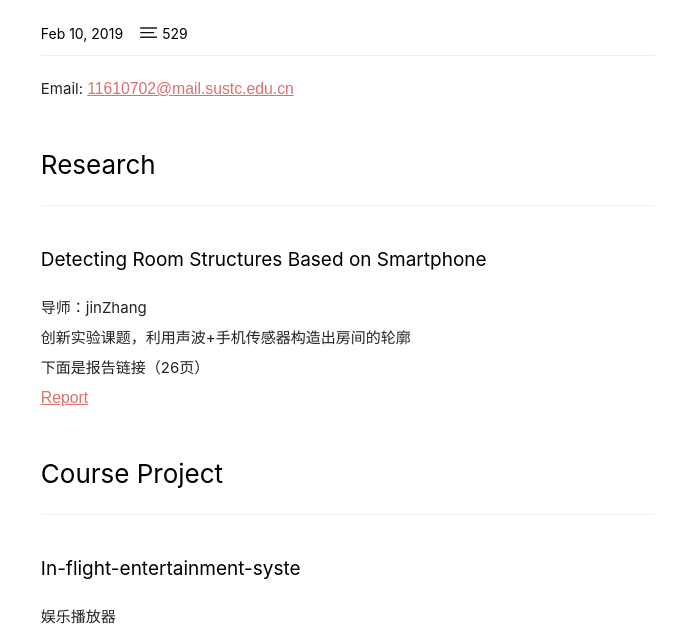
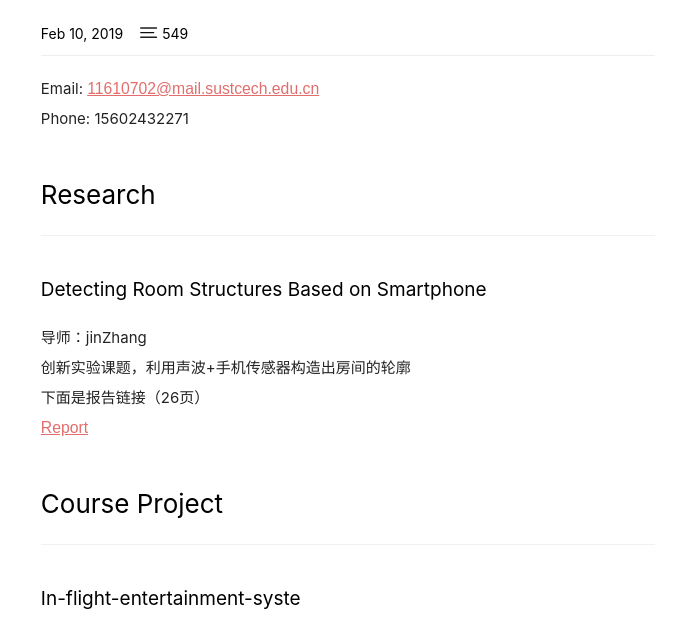
Before and after one commit to PennaLai/PennaLai.github.io, a plain HTML site: page 2019/02/10/hello-world/index.html in a window 1280 px wide. Shown: the part 161-798 px from the top of the page, without its empty margins (292-990 px from the left). Drawn offline with Linux system fonts and the light colour scheme.

Commit message:
Site updated: 2019-03-01 16:15:17

```diff
--- a/2019/02/10/hello-world/index.html
+++ b/2019/02/10/hello-world/index.html
@@ -72,7 +72,7 @@
 
 
 			<i class="iconfont icon-words"></i>
-			<span class="post-info-entry">529
+			<span class="post-info-entry">549
 			</span>
 
 	</div>
@@ -85,7 +85,7 @@
 
 
 
-					<p>Email:  <a href="mailto:11610702@mail.sustc.edu.cn" target="_blank" rel="noopener">11610702@mail.sustc.edu.cn</a></p>
+					<p>Email:  <a href="mailto:11610702@mail.sustcech.edu.cn" target="_blank" rel="noopener">11610702@mail.sustcech.edu.cn</a><br>Phone:  15602432271</p>
 <h3 id="Research"><a href="#Research" class="headerlink" title="Research"></a>Research</h3><hr>
 <h4 id="Detecting-Room-Structures-Based-on-Smartphone"><a href="#Detecting-Room-Structures-Based-on-Smartphone" class="headerlink" title="Detecting Room Structures Based on Smartphone"></a>Detecting Room Structures Based on Smartphone</h4><p>导师：jinZhang<br>创新实验课题，利用声波+手机传感器构造出房间的轮廓<br>下面是报告链接（26页）<br><a href="https://drive.google.com/open?id=1sJjOHRu13W4VcdquQ91LaJSBAstT52Um" target="_blank" rel="noopener">Report</a></p>
 <h3 id="Course-Project"><a href="#Course-Project" class="headerlink" title="Course Project"></a>Course Project</h3><hr>
```
Also changed, not shown: index.html (+1 -1 lines).
